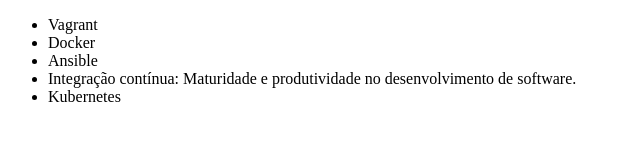
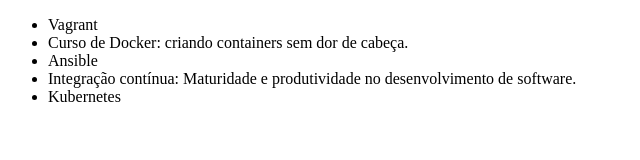
Before and after one commit to margustodev/apredendo-git, a plain HTML site: page index.html in a window 1280 px wide. Shown: the whole page, without its empty margins (0-640 px from the left). Drawn offline with Linux system fonts and the light colour scheme.

Commit message:
Trocado o nome do curso de Docker.

```diff
--- a/index.html
+++ b/index.html
@@ -8,7 +8,7 @@
   <body>
     <ul>
       <li>Vagrant</li>
-      <li>Docker</li>
+      <li>Curso de Docker: criando containers sem dor de cabeça.</li>
       <li>Ansible</li>
       <li>
         Integração contínua: Maturidade e produtividade no desenvolvimento de
```
